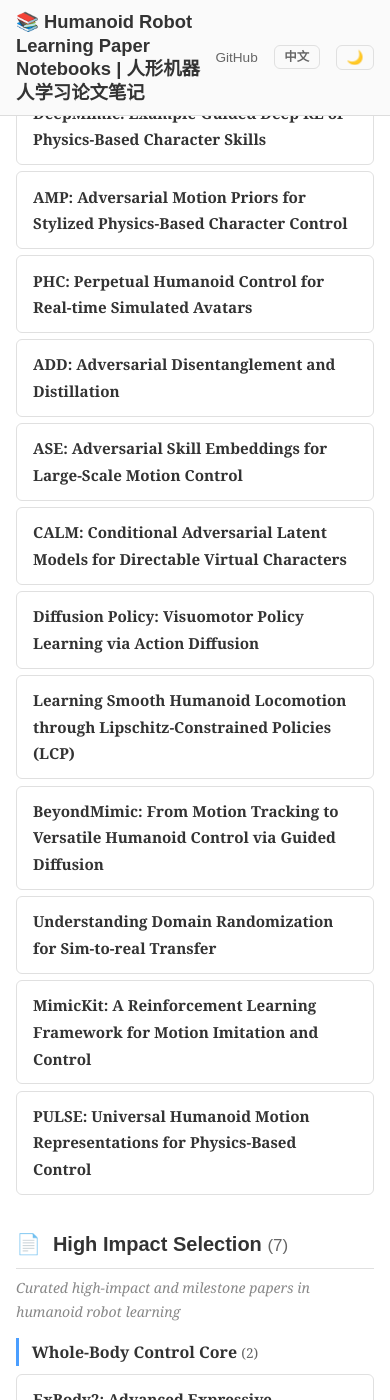
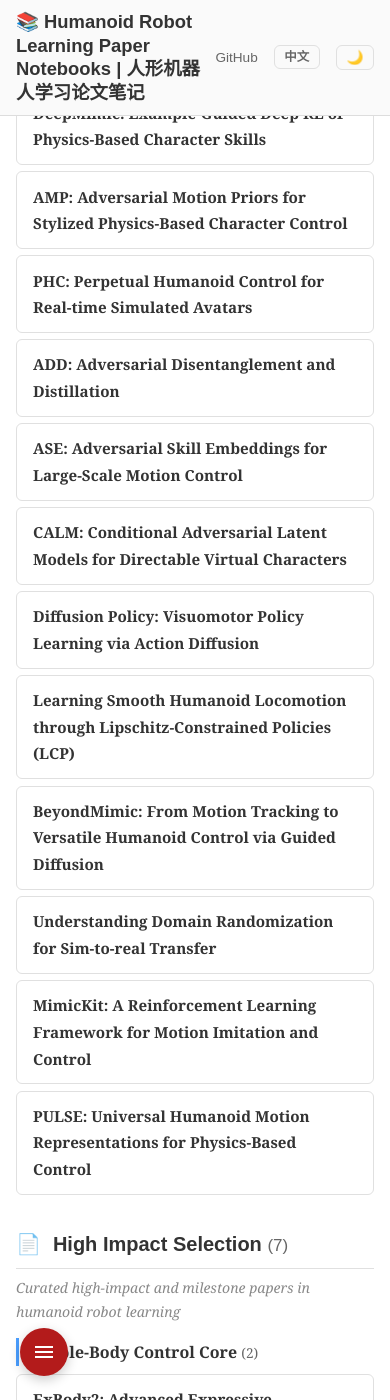
Before and after one commit to ImChong/Humanoid_Robot_Learning_Paper_Notebooks, a Jekyll site: the page built from index.html, in a window 390 px wide and 1400 px high, scrolled down 568 px. Built offline with Jekyll 4.4.1, drawn with Linux system fonts in a browser that asks for light colours.

Commit message:
feat: 网页移动端侧边栏改为悬浮按钮触发滑动显示

```diff
--- a/_layouts/default.html
+++ b/_layouts/default.html
@@ -18,6 +18,55 @@
     {{ content }}
   </main>
   {% include footer.html %}
+
+  <button class="sidebar-toggle" id="sidebar-toggle" aria-label="Toggle Sidebar">
+    <svg viewBox="0 0 24 24"><path d="M3 18h18v-2H3v2zm0-5h18v-2H3v2zm0-7v2h18V6H3z"/></svg>
+  </button>
+  <div class="sidebar-overlay" id="sidebar-overlay"></div>
+
+  <script>
+    /* ─── Sidebar Logic ────────────────────────────────────── */
+    (function() {
+      var toggle = document.getElementById('sidebar-toggle');
+      var overlay = document.getElementById('sidebar-overlay');
+      var sidebar = document.getElementById('toc-sidebar');
+
+      function openSidebar() {
+        if (sidebar) sidebar.classList.add('open');
+        overlay.classList.add('show');
+        document.body.style.overflow = 'hidden';
+      }
+
+      function closeSidebar() {
+        if (sidebar) sidebar.classList.remove('open');
+        overlay.classList.remove('show');
+        document.body.style.overflow = '';
+      }
+
+      if (toggle) {
+        if (sidebar) {
+          toggle.addEventListener('click', function(e) {
+            e.stopPropagation();
+            openSidebar();
+          });
+        } else {
+          toggle.style.display = 'none';
+        }
+      }
+
+      if (overlay) overlay.addEventListener('click', closeSidebar);
+
+      // Close sidebar when clicking a link inside it
+      if (sidebar) {
+        sidebar.addEventListener('click', function(e) {
+          if (e.target.tagName === 'A' || e.target.closest('a')) {
+            // Delay slightly to allow the click to register before closing
+            setTimeout(closeSidebar, 100);
+          }
+        });
+      }
+    })();
+  </script>
 
   <script>
     /* ─── Language Toggle ──────────────────────────────────── */
--- a/assets/css/style.css
+++ b/assets/css/style.css
@@ -284,6 +284,7 @@ body {
   overflow-y: auto;
   order: -1;
   margin-left: -260px;
+  z-index: 10;
 }
 
 .toc-wrapper {
@@ -389,10 +390,73 @@ body {
   border-radius: 3px;
 }
 
+/* Sidebar Toggle & Overlay */
+.sidebar-toggle {
+  display: none;
+  position: fixed;
+  bottom: 24px;
+  left: 20px;
+  width: 48px;
+  height: 48px;
+  background: var(--link);
+  color: #fff;
+  border-radius: 50%;
+  border: none;
+  box-shadow: 0 4px 12px rgba(0,0,0,0.2);
+  cursor: pointer;
+  z-index: 1100;
+  align-items: center;
+  justify-content: center;
+  transition: transform 0.2s ease, background 0.2s ease;
+}
+.sidebar-toggle:active {
+  transform: scale(0.9);
+}
+.sidebar-toggle svg {
+  width: 24px;
+  height: 24px;
+  fill: currentColor;
+}
+
+.sidebar-overlay {
+  display: none;
+  position: fixed;
+  top: 0;
+  left: 0;
+  width: 100%;
+  height: 100%;
+  background: rgba(0,0,0,0.4);
+  backdrop-filter: blur(2px);
+  z-index: 900;
+  opacity: 0;
+  transition: opacity 0.3s ease;
+}
+.sidebar-overlay.show {
+  display: block;
+  opacity: 1;
+}
+
 /* Show TOC only on wide screens */
 @media (max-width: 1200px) {
   .toc-sidebar {
-    display: none;
+    position: fixed;
+    top: 0;
+    left: -280px;
+    width: 260px;
+    height: 100%;
+    background: var(--bg);
+    margin: 0;
+    padding: 20px;
+    box-shadow: 2px 0 12px rgba(0,0,0,0.15);
+    z-index: 1000;
+    transition: left 0.3s cubic-bezier(0.4, 0, 0.2, 1);
+    display: block; /* Overriding previous display: none */
+  }
+  .toc-sidebar.open {
+    left: 0;
+  }
+  .sidebar-toggle {
+    display: flex;
   }
   .paper-layout {
     display: block;
@@ -426,7 +490,16 @@ body {
 
 @media (max-width: 1200px) {
   .index-layout .toc-sidebar {
-    display: none;
+    position: fixed;
+    top: 0;
+    left: -280px;
+    width: 260px;
+    height: 100%;
+    margin: 0;
+    display: block;
+  }
+  .index-layout .toc-sidebar.open {
+    left: 0;
   }
 }
 
```
